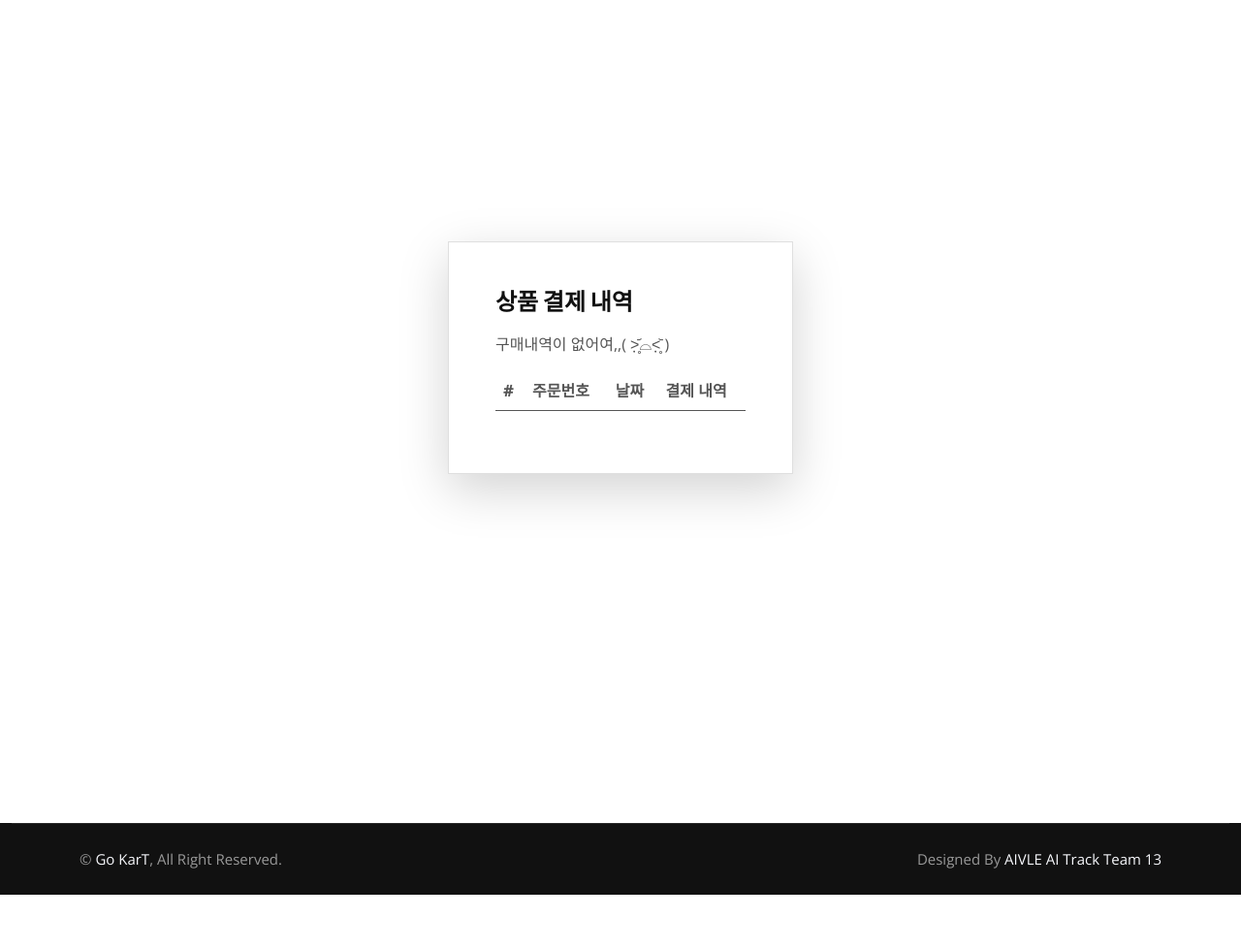
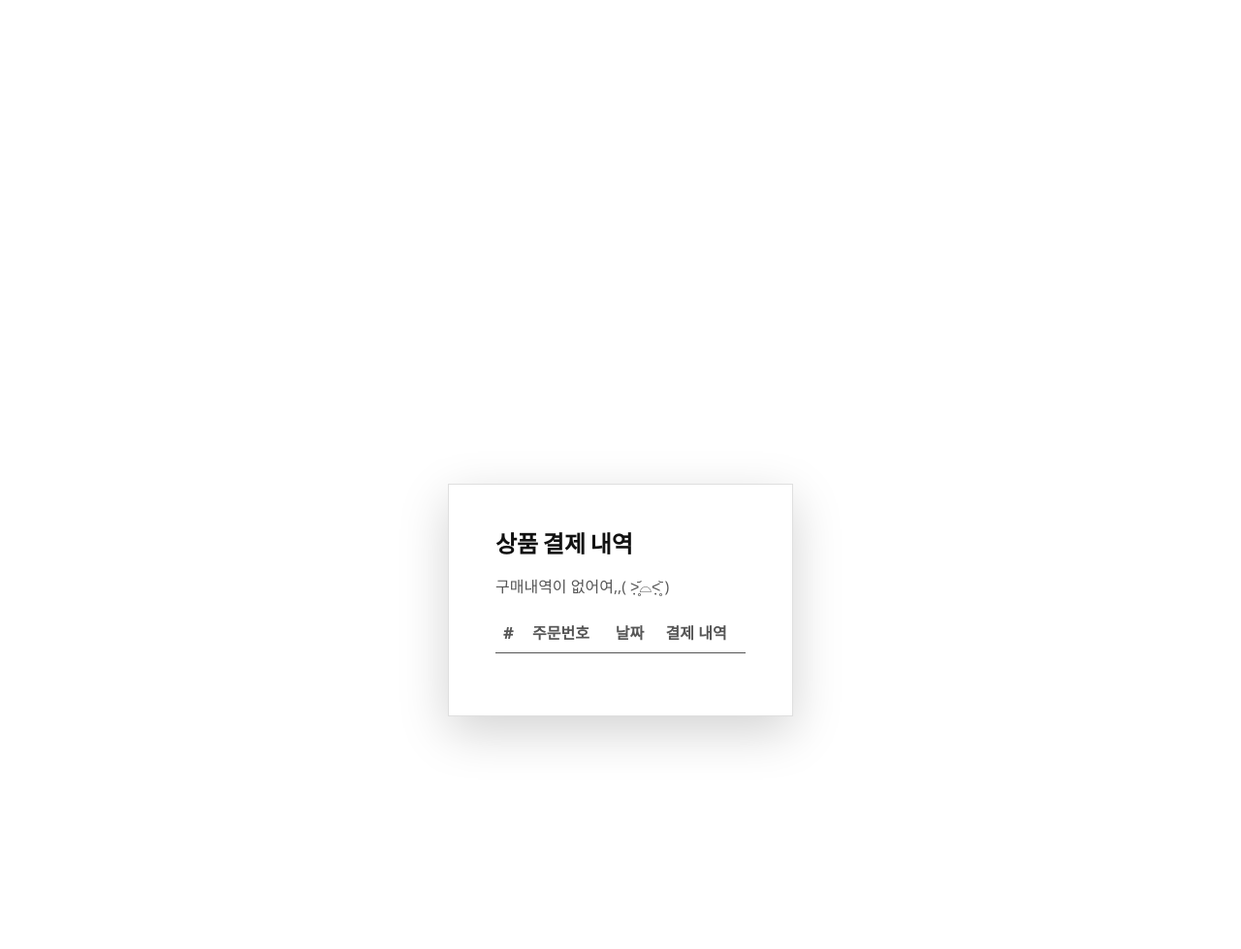
Before and after one commit to KrswJo/aivle_ai_3rd_13th_big, a Django app: page /member/mypage_payment/ in a window 1280 px wide. Shown: the part 111-1090 px from the top of the page at 97% size. Before the commit the page ends 1034 px from the top, so only its background shows below. Run offline with Django 4.2, Linux system fonts and the light colour scheme; the visitor is signed in with stand-in values (Sample User, id 1); data comes from the database, SQL or seed files in the repository; data that the repository does not hold is empty; some libraries are stand-ins or nearby versions.

Commit message:
webpage padding & margin top

```diff
--- a/member/templates/account/mypage_payment.html
+++ b/member/templates/account/mypage_payment.html
@@ -3,7 +3,7 @@
 {% block header %} {% endblock %}
 {% block content %}
     <div class="d-flex align-items-center justify-content-center" style="height: 120vh;">
-        <div class="container">
+        <div class="container" style="padding-top:500px">
             <div class="row">
                 <div class="col-md-4 offset-md-4">
                     <!-- 가운데 정렬을 원하는 내용 -->
--- a/templates/base.html
+++ b/templates/base.html
@@ -101,7 +101,7 @@
 </div>
 
 <!-- Footer Start -->
-<div class="container-fluid bg-dark footer wow fadeIn footer sticky-footer" data-wow-delay="0.1s">
+<div class="container-fluid bg-dark footer wow fadeIn footer sticky-footer" style="margin-top:500px" data-wow-delay="0.1s">
     <div class="container-fluid copyright">
         <div class="container">
             <div class="row">
```
